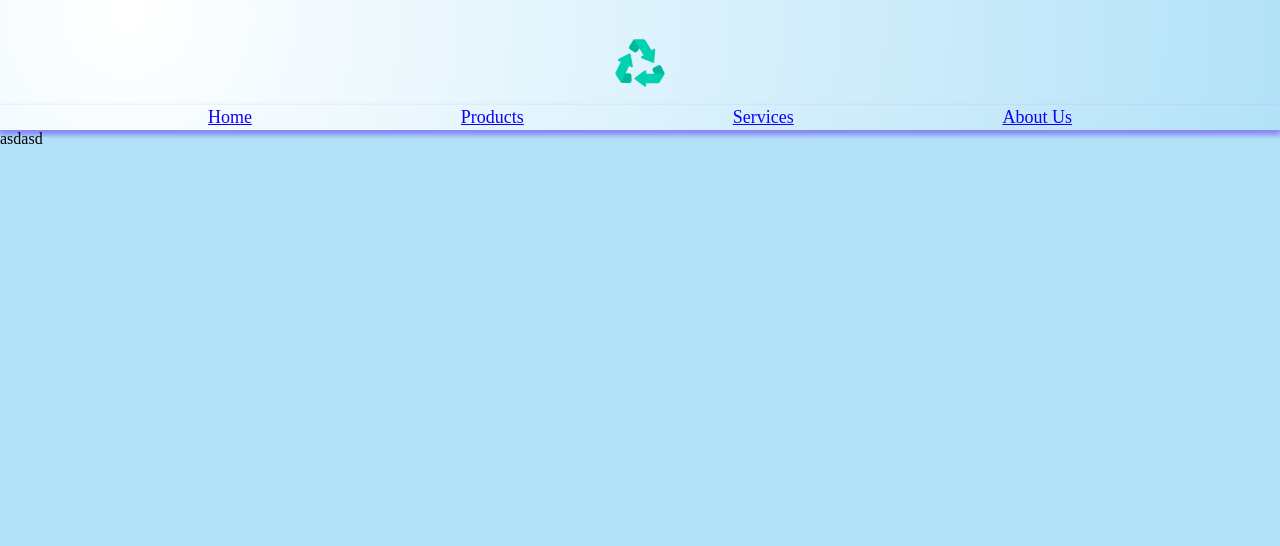
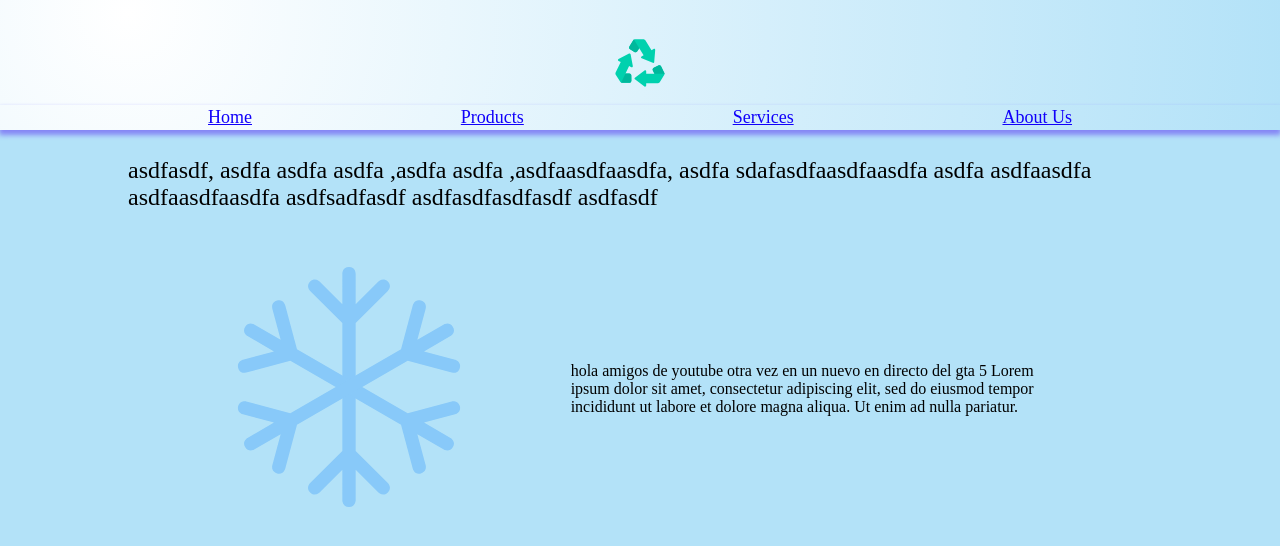
Before and after one commit to CarlosS-Pan/prov-web, a React (Create React App) app in the folder client/: page /services in a window 1280 px wide. Shown: the top 546 px of the page. Built offline with nearby package versions, Linux system fonts and the light colour scheme; a web font is replaced by a local one.

Commit message:
changing some imports and started adding some content to the main page

```diff
--- /dev/null
+++ b/client/src/assets/index.js
@@ -0,0 +1,2 @@
+export { default as logo } from "../assets/logo-icon.svg";
+export { default as snowflake } from "../assets/snowflake-icon.svg";
--- a/client/src/components/navbar/Navbar.jsx
+++ b/client/src/components/navbar/Navbar.jsx
@@ -1,8 +1,6 @@
 import './navbar.css'
 import { useState, useEffect } from "react";
-import Sections from "./smaller-components/Sections";
-import Logo from "./smaller-components/Logo";
-import MobileSections from "./smaller-components/MobileSections";
+import { Sections, Logo, MobileSections} from "./smaller-components";
 
 const Navbar = () => {
 
--- a/client/src/components/navbar/navbar.css
+++ b/client/src/components/navbar/navbar.css
@@ -1,8 +1,8 @@
 .header {
     display: flex;
+    /* position: fixed; */
 
     flex-direction: column;
-    /* justify-content to space in X axis  */
 
     /* align-items to center child component in the Y axis */
     align-items: center;
@@ -13,7 +13,7 @@
 }
 
 /* LOGO AREA */
-.logo-container {
+.logo_container {
     height: 100%;
     width: 100%;
     padding: 0% 0% 1%;
--- a/client/src/components/navbar/smaller-components/Logo.jsx
+++ b/client/src/components/navbar/smaller-components/Logo.jsx
@@ -1,16 +1,17 @@
 import '../navbar.css'
 import { Link } from "react-router-dom";
-import companyLogo from '../../../assets/logo.svg'
+import { logo } from '../../../assets'
 
 const Logo = () => {
     return (
-    <div className="logo-container">
+    <div className="logo_container">
       <div className="logo">
         <Link to="/">
-          <img src= {companyLogo} alt="Logo" />
+          <img src= {logo} alt="Logo" />
           </Link>
       </div>
-    </div>)
+    </div>
+    )
   }
 
 export default Logo;
--- /dev/null
+++ b/client/src/components/navbar/smaller-components/index.js
@@ -0,0 +1,3 @@
+export { default as Sections } from "./Sections";
+export { default as Logo } from "./Logo";
+export { default as MobileSections } from "./MobileSections";
--- a/client/src/components/page-content/PageContent.jsx
+++ b/client/src/components/page-content/PageContent.jsx
@@ -1,10 +1,47 @@
 import "./page-content.css";
+import { snowflake } from "../../assets";
+const Welcome = () => {
+    return(
+    <div className="welcome-container">
+        <div className="welcome-description">
+            asdfasdf, asdfa  asdfa asdfa ,asdfa asdfa ,asdfaasdfaasdfa, asdfa
+            sdafasdfaasdfaasdfa asdfa asdfaasdfa  asdfaasdfaasdfa
+            asdfsadfasdf
+            asdfasdfasdfasdf
+            asdfasdf
+        </div>
+    </div>
+    )
+}
+
+const Aboutus = () => {
+    return (
+        <>
+            <div className="aboutus-container">
+                <div className="snowflake-icon_container">
+                    <div className="snowflake-icon">
+                        <img src = { snowflake } alt="snowflake" />
+                    </div>
+                </div>
+                <div className="description_container">
+                    <div className="description-abtus">
+                        hola amigos de youtube otra vez en un nuevo en directo del gta 5
+                        Lorem ipsum dolor sit amet, consectetur adipiscing elit,
+                        sed do eiusmod tempor incididunt ut labore et dolore magna aliqua.
+                        Ut enim ad nulla pariatur.
+                    </div>
+                </div>
+            </div>
+        </>
+    )
+}
 
 const PageContent = () => {
     return (
         <>
-            <div className="aboutus">
-                asdasd
+            <div className="content">
+                <Welcome />
+                <Aboutus />
             </div>
         </>
     )
--- a/client/src/components/page-content/page-content.css
+++ b/client/src/components/page-content/page-content.css
@@ -0,0 +1,65 @@
+.content {
+    display: flex;
+    margin: 0 auto;
+
+    height: 800px;
+    /* width: 80%; */
+
+    flex-direction: column;
+    /* justify-content: center; */
+    align-items: center;
+}
+
+/* welcome section of the page (usually what the user sees when landing) */
+.welcome-container {
+    /* position: relative; */
+    height: auto;
+    display: flex;
+    margin: 0 auto;
+    width: 80%;
+
+    padding: 1.7rem 0rem ;
+
+
+    max-width: 100ch;
+    flex-direction: row;
+    justify-content: center;
+    align-items: center;
+
+    font-size: 1.5rem;
+    /* margin: 0; */
+    /* text-align: center; */
+}
+
+/* Description of the company or the services maybe */
+.aboutus-container{
+    display: flex;
+    flex-direction: row;
+    height: 300px;
+    width: 80%;
+    justify-content: space-evenly;
+    align-items: center;
+}
+
+.snowflake-icon_container {
+    display: flex;
+    height: auto;
+    width: auto;
+
+    align-items: center;
+}
+.snowflake-icon img{
+    width: 15rem;
+    height: 15rem;
+}
+
+.description_container {
+    display: flex;
+    height: auto;
+
+    align-items: center;
+}
+
+.description-abtus {
+    max-width: 60ch;
+}
```
Also changed, not shown: client/src/assets/logo-icon.svg (renamed from client/src/assets/logo.svg), client/src/assets/snowflake-icon.svg (added).
